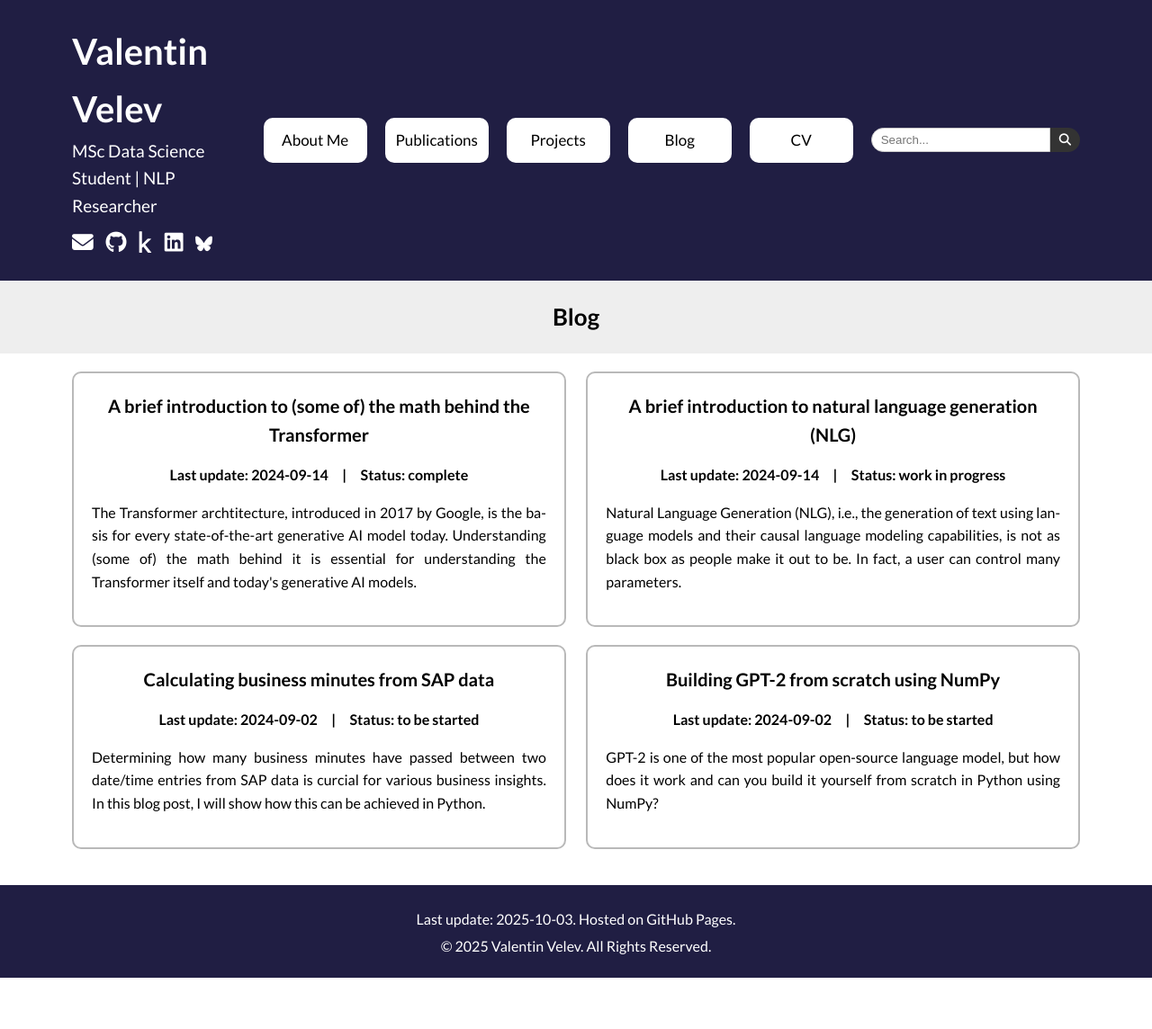
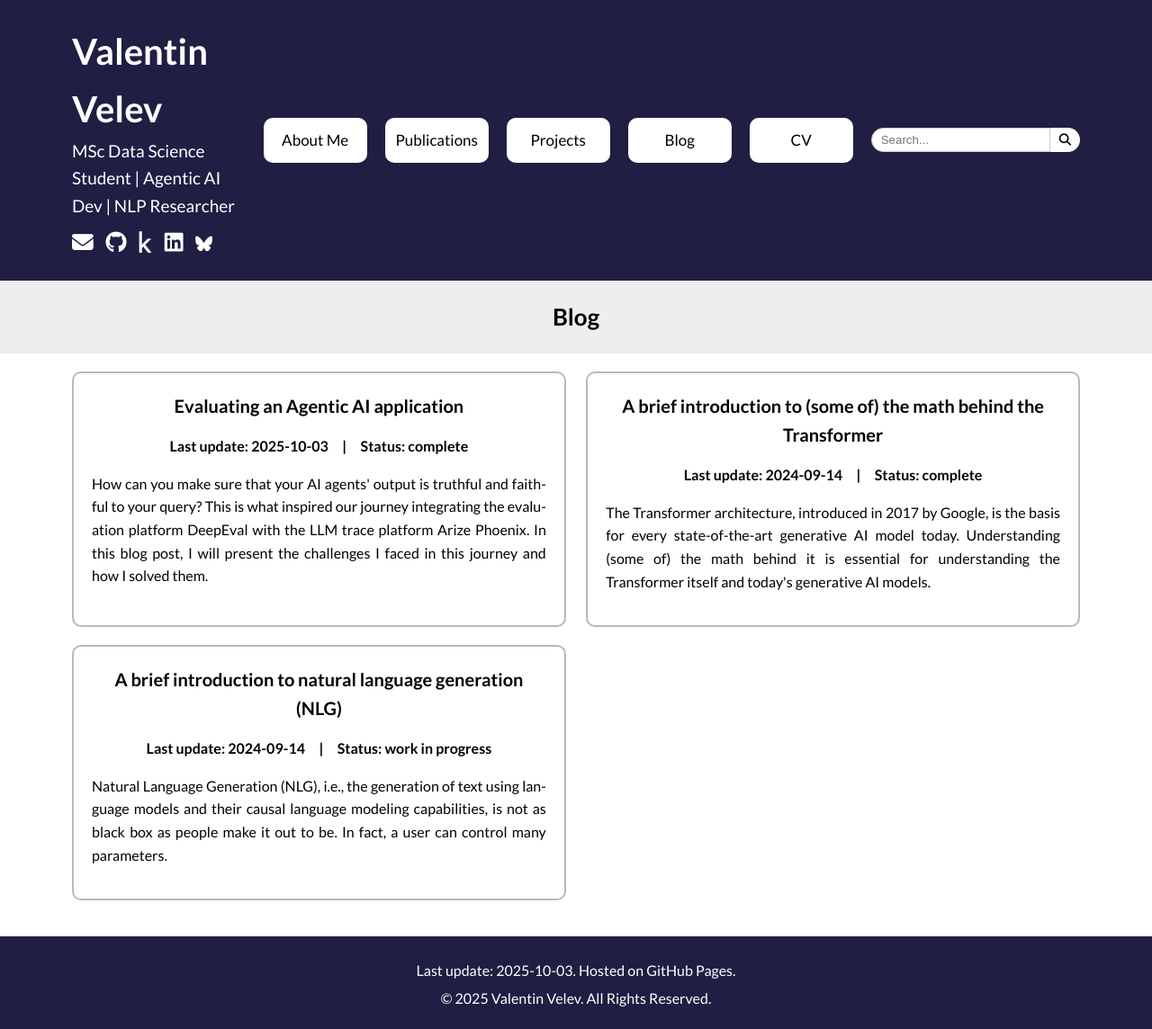
Before and after one commit to valentinsvelev/valentinsvelev.github.io, a Jekyll site: the page built from blog.html, in a window 1280 px wide. Shown: the whole page at 90% size. Built offline with Jekyll 4.4.1, drawn with Linux system fonts in a browser that asks for light colours; nearby versions of some CDN libraries; before the commit the page ends 1087 px from its top, so only the background shows below that.

Commit message:
new blog post

```diff
--- a/_includes/header.html
+++ b/_includes/header.html
@@ -2,7 +2,7 @@
     <div class="header-container">
         <div class="header-info">
             <h1 class="name"><a href="https://valentinsvelev.github.io">Valentin Velev</a></h1>
-            <p>MSc Data Science Student | NLP Researcher</p>
+            <p>MSc Data Science Student | Agentic AI Dev | NLP Researcher</p>
             <p class="icons">
                 <a href="mailto:valentin.velev@uni-konstanz.de" target="_blank" class="icon-link-header" style="padding-top:25px; padding-right: 10px;"><i class="fas fa-envelope fa-lg"></i></a>
                 <a href="https://github.com/valentinsvelev" target="_blank" class="icon-link-header" style="padding-right: 10px;"><i class="fab fa-github fa-lg"></i></a>
--- a/blog.html
+++ b/blog.html
@@ -11,11 +11,18 @@
 <div class="wrapper">
     <div class="container" style="display: flex; justify-content: space-between; flex-wrap: wrap;">
         <div class="blog-content">
+            <div class='blog-post'>
+                <a href="{{ site.baseurl }}/blog-posts/blog-agentic-ai.html">
+                    <h3>Evaluating an Agentic AI application</h3>
+                    <p style="text-align:center; font-weight:bold;">Last update: 2025-10-03&nbsp;&nbsp;&nbsp;&nbsp;&nbsp;|&nbsp;&nbsp;&nbsp;&nbsp;&nbsp;Status: complete</p>
+                    <p>How can you make sure that your AI agents' output is truthful and faithful to your query? This is what inspired our journey integrating the evaluation platform DeepEval with the LLM trace platform Arize Phoenix. In this blog post, I will present the challenges I faced in this journey and how I solved them.</p>
+                </a>
+            </div>
             <div class="blog-post">
                 <a href="{{ site.baseurl }}/blog-posts/blog-transformer.html">
                     <h3>A brief introduction to (some of) the math behind the Transformer</h3>
                     <p style="text-align:center; font-weight:bold;">Last update: 2024-09-14&nbsp;&nbsp;&nbsp;&nbsp;&nbsp;|&nbsp;&nbsp;&nbsp;&nbsp;&nbsp;Status: complete</p>
-                    <p>The Transformer archtitecture, introduced in 2017 by Google, is the basis for every state-of-the-art generative AI model today. Understanding (some of) the math behind it is essential for understanding the Transformer itself and today's generative AI models.</p>
+                    <p>The Transformer architecture, introduced in 2017 by Google, is the basis for every state-of-the-art generative AI model today. Understanding (some of) the math behind it is essential for understanding the Transformer itself and today's generative AI models.</p>
                 </a>
             </div>
             <div class="blog-post">
@@ -25,20 +32,6 @@
                     <p>Natural Language Generation (NLG), i.e., the generation of text using language models and their causal language modeling capabilities, is not as black box as people make it out to be. In fact, a user can control many parameters.</p>
                 </a>
             </div>
-            <div class='blog-post'>
-                <a href="{{ site.baseurl }}/blog-posts/blog-sap.html">
-                    <h3>Calculating business minutes from SAP data</h3>
-                    <p style="text-align:center; font-weight:bold;">Last update: 2024-09-02&nbsp;&nbsp;&nbsp;&nbsp;&nbsp;|&nbsp;&nbsp;&nbsp;&nbsp;&nbsp;Status: to be started</p>
-                    <p>Determining how many business minutes have passed between two date/time entries from SAP data is curcial for various business insights. In this blog post, I will show how this can be achieved in Python.</p>
-                </a>
-            </div>
-            <div class='blog-post'>
-                <a href="{{ site.baseurl }}/blog-posts/blog-gpt2.html">
-                    <h3>Building GPT-2 from scratch using NumPy</h3>
-                    <p style="text-align:center; font-weight:bold;">Last update: 2024-09-02&nbsp;&nbsp;&nbsp;&nbsp;&nbsp;|&nbsp;&nbsp;&nbsp;&nbsp;&nbsp;Status: to be started</p>
-                    <p>GPT-2 is one of the most popular open-source language model, but how does it work and can you build it yourself from scratch in Python using NumPy?</p>
-                </a>
-            </div>
         </div>
     </div>
 </div>
--- a/css/styles.css
+++ b/css/styles.css
@@ -237,8 +237,8 @@
 }
 
 .header-search button {
-    background-color: #333;
-    color: #fff;
+    background-color: white;
+    color: black;
     border: none;
     padding: 6px 10px;
     border-radius: 0 20px 20px 0;
@@ -247,6 +247,7 @@
 
 .header-search button:hover {
     background-color: #555;
+    color: white;
 }
 
 /**********************************************************************************************************/
--- a/index.html
+++ b/index.html
@@ -15,7 +15,7 @@
     <div class="column content-left">
         <p>Hello and welcome to my webpage!</p>
         <p>My name is Valentin Velev and I am a data science student at the <a href="https://www.uni-konstanz.de/en/">University of Konstanz</a> with experience in deep learning (e.g., NLP), machine learning (e.g., regression for prediction and classification, PCA, topic modeling, clustering), data analysis (e.g., EDA, causality, econometrics), and academic research. I currently work as a data science working student at <a href="https://www.codify.ch/">Codify AG</a> and a student assistant at the <a href="https://www.informatik.uni-konstanz.de/en/">Department of Computer and Information Science</a> at the University of Konstanz. My research interest lies in utilizing deep learning models, primarily natural language processing (NLP) models, to solve complex problems across various academic and industry domains.</p>
-        <p>PS: If you are wondering why my website is valentin<b>s</b>velev.github.io, it is because my middle name starts with an S... and mainly because the username valentinvelev was already taken on GitHub</p>
-        <p>PPS: If you are wondering where I am in my picture, it was taken in a quaint little French city called Colmar</p>
+        <p>PS: If you are wondering why my website is valentin<b>s</b>velev.github.io, it is because my middle name starts with an S... and mainly because the username valentinvelev was already taken on GitHub :/</p>
+        <p>PPS: If you are wondering where I am in my picture, it was taken in a quaint little French city called Colmar.</p>
     </div>
 </div>
--- a/projects.html
+++ b/projects.html
@@ -12,7 +12,7 @@
     <div class="container">
         <div class='project'>
             <h3>RAG4AL: A local RAG for academic literature <a href="https://www.python.org" target="_blank" class="icon-link"><i class="fab fa-python"></i></a></h3>
-            <p class="indented">In this project, I will try and create a local retrieval augmented generation (RAG) app for academic literature. RAG was first introduced in <a href="https://dl.acm.org/doi/abs/10.5555/3495724.3496517">Lewis et al. (2020)</a> and can be summarized as an approach or a technique that leverages large language models (LLMs) to effeciently retrieve and synthesize factual information in a (local) database while minimizing hallucinations. In other words, it is a tool that allows the user to search for or synthesize text across many text files (e.g., PDF files) using the chat feature of a LLM (think of it like having a local ChatGPT but ChatGPT's knowledge base is limited to your text files). It involves vectorizing text documents (e.g., using <a href="https://huggingface.co/sentence-transformers/all-mpnet-base-v2">Sentence-BERT</a>), indexing them (e.g., using <a href="https://arxiv.org/abs/2401.08281">FAISS</a>) and then using a LLM with a chat feature (e.g., <a href="https://huggingface.co/meta-llama/Meta-Llama-3-8B">LLaMA 3</a>).</p>
+            <p class="indented">This project is about creating a local retrieval augmented generation (RAG) application for academic literature. RAG was first introduced in <a href="https://dl.acm.org/doi/abs/10.5555/3495724.3496517">Lewis et al. (2020)</a> and can be summarized as an approach or a technique that leverages large language models (LLMs) to effeciently retrieve and synthesize factual information in a (local) database while minimizing hallucinations. In other words, it is a tool that allows the user to search for or synthesize text across many text files (e.g., PDF files) using the chat feature of a LLM (think of it like having a local ChatGPT but ChatGPT's knowledge base is limited to your text files). It involves vectorizing text documents (e.g., using <a href="https://huggingface.co/sentence-transformers/all-mpnet-base-v2">Sentence-BERT</a>), indexing them (e.g., using <a href="https://arxiv.org/abs/2401.08281">FAISS</a>) and then using an instruction-tuned LLM (e.g., <a href="https://huggingface.co/meta-llama/Meta-Llama-3-8B">LLaMA 3</a>).</p>
         </div>
         <!-- <div class='project'>
             <h3>RoBERTa-BG: A RoBERTa-based state-of-the-art classification model for Bulgarian text <a href="https://www.python.org" target="_blank" class="icon-link"><i class="fab fa-python"></i></a></h3>
```
Also changed, not shown: blog-posts/blog-agentic-ai.html (added, +44 -0 lines), blog-posts/blog-gpt2-numpy.html (deleted, +0 -15 lines), blog-posts/blog-sap.html (deleted, +0 -15 lines), search.html (+9 -7 lines).
